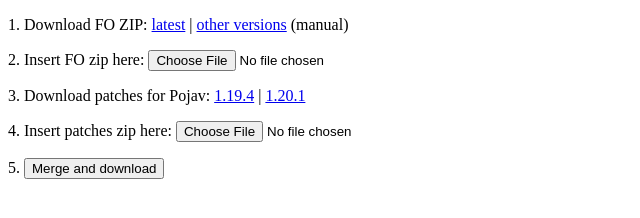
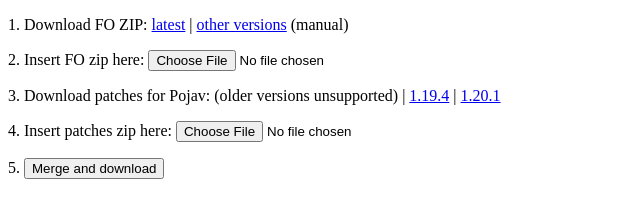
Before and after one commit to Fabulously-Optimized/pojav-patcher, a plain HTML site: page index.html in a window 1280 px wide. Shown: the whole page, without its empty margins (0-640 px from the left). Drawn offline with Linux system fonts and the light colour scheme.

Commit message:
Update index.html

```diff
--- a/index.html
+++ b/index.html
@@ -10,7 +10,7 @@
 <body>
     <p>1. Download FO ZIP: <a href="https://fabulously-optimized.github.io/mrpack-to-zip/?project=fo" target="_blank">latest</a> | <a href="https://fabulously-optimized.github.io/mrpack-to-zip/" target="_blank">other versions</a> (manual)</p>
     <p>2. Insert FO zip here: <input type="file" id="foZip" accept=".zip"></p>
-    <p>3. Download patches for Pojav: <a href="https://minhaskamal.github.io/DownGit/#/home?url=https://github.com/Fabulously-Optimized/fabulously-optimized/tree/pojav/PojavLauncher/1.19.4" target="_blank">1.19.4</a> | <a href="https://minhaskamal.github.io/DownGit/#/home?url=https://github.com/Fabulously-Optimized/fabulously-optimized/tree/pojav/PojavLauncher/1.20.1" target="_blank">1.20.1</a></p>
+    <p>3. Download patches for Pojav: (older versions unsupported) | <a href="https://minhaskamal.github.io/DownGit/#/home?url=https://github.com/Fabulously-Optimized/fabulously-optimized/tree/pojav/PojavLauncher/1.19.4" target="_blank">1.19.4</a> | <a href="https://minhaskamal.github.io/DownGit/#/home?url=https://github.com/Fabulously-Optimized/fabulously-optimized/tree/pojav/PojavLauncher/1.20.1" target="_blank">1.20.1</a></p>
     <p>4. Insert patches zip here: <input type="file" id="pojavZip" accept=".zip"></p>
     <p>5. <button onclick="mergeZipFiles()">Merge and download</button></p>
     <script src="./jszip.min.js"></script>
```
